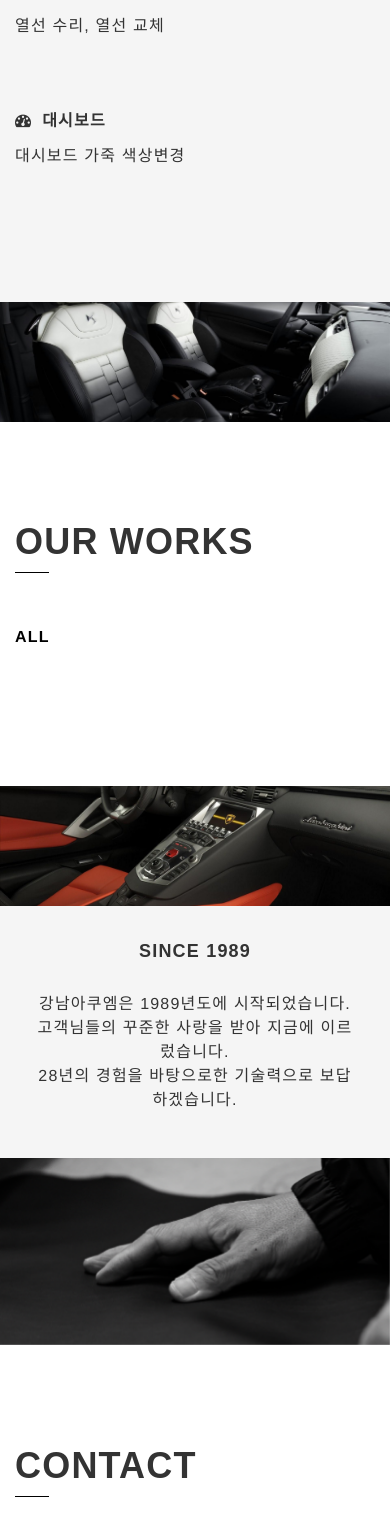
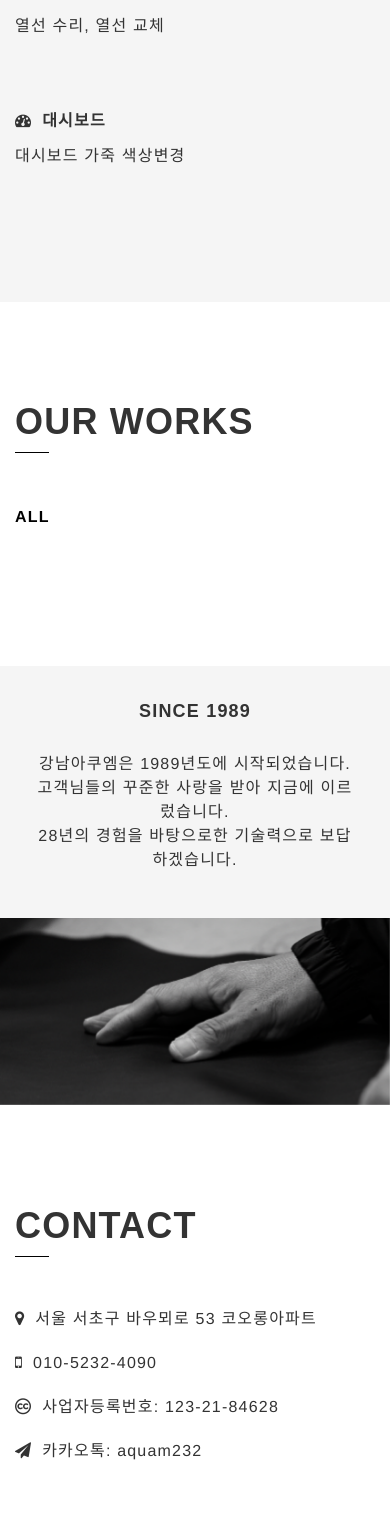
Before and after one commit to xncbf/aquam, a Django app: template blog/templates/cluster/index.html in a window 390 px wide. Shown: the part 1122-2635 px from the top of the page. Run offline with Django 3.2, Linux system fonts and the light colour scheme; the template is opened without the code that fills it, so the values that code supplies are empty; some libraries are stand-ins or nearby versions; some web fonts are replaced.

Commit message:
initial commit

```diff
--- a/blog/static/blog/css/responsive.css
+++ b/blog/static/blog/css/responsive.css
@@ -82,8 +82,9 @@
 	}
 
 	#testimonial, #testimonial2{
-		padding-top: 60px;
-		padding-bottom: 60px;
+		/*padding-top: 60px;*/
+		/*padding-bottom: 60px;*/
+		padding: 0px;
 	}
 
 	#about-us .about-us .btn-send {
@@ -166,8 +167,9 @@
 	}
 
 	#testimonial, #testimonial2{
-		padding-top: 60px;
-		padding-bottom: 60px;
+		/*padding-top: 60px;*/
+		/*padding-bottom: 60px;*/
+		padding: 0px;
 	}
 
 	#about-us .about-us {
--- a/blog/templates/cluster/index.html
+++ b/blog/templates/cluster/index.html
@@ -207,7 +207,7 @@
 					<!--<p class="contact-content">아래 휴대폰 번호로 연락주세요</p>-->
 					<p class="st-address"><i class="fa fa-map-marker"></i>서울 서초구 바우뫼로 53 코오롱아파트</p>
 					<p class="st-phone"><i class="fa fa-mobile"></i>010-5232-4090</p>
-					<p class="st-email"><i class="fa-creative-commons"></i>사업자등록번호: 123-21-84628</p>
+					<p class="st-email"><i class="fa fa-creative-commons"></i>사업자등록번호: 123-21-84628</p>
 					<p class="st-website"><i class="fa fa-send"></i>카카오톡: aquam232</p>
 
 				</div>
```
Also changed, not shown: blog/static/blog/fonts/FontAwesome.otf, blog/static/blog/fonts/fontawesome-webfont.ttf, blog/static/blog/fonts/fontawesome-webfont.woff, blog/static/blog/fonts/fontawesome-webfont.woff2, 2 other files.
